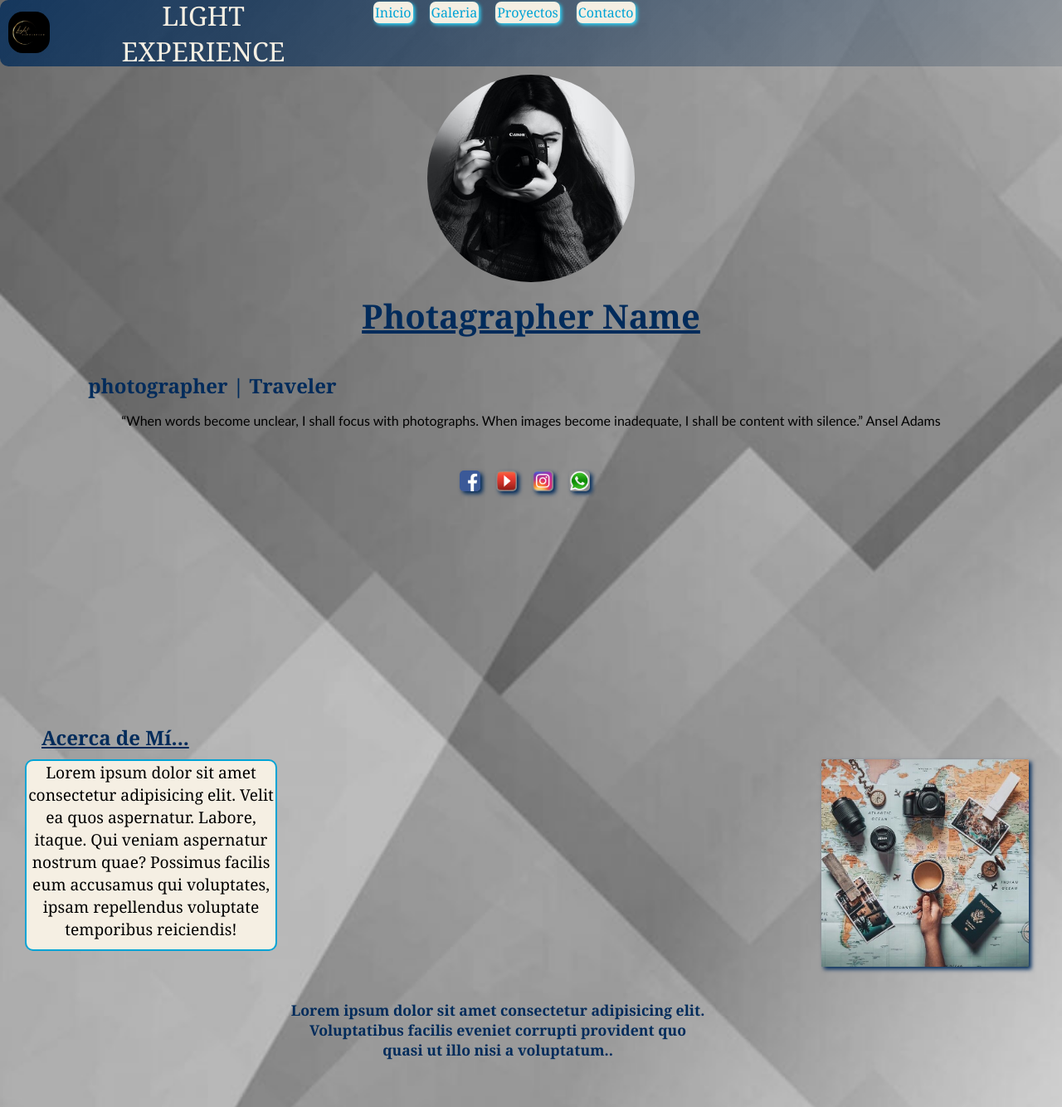
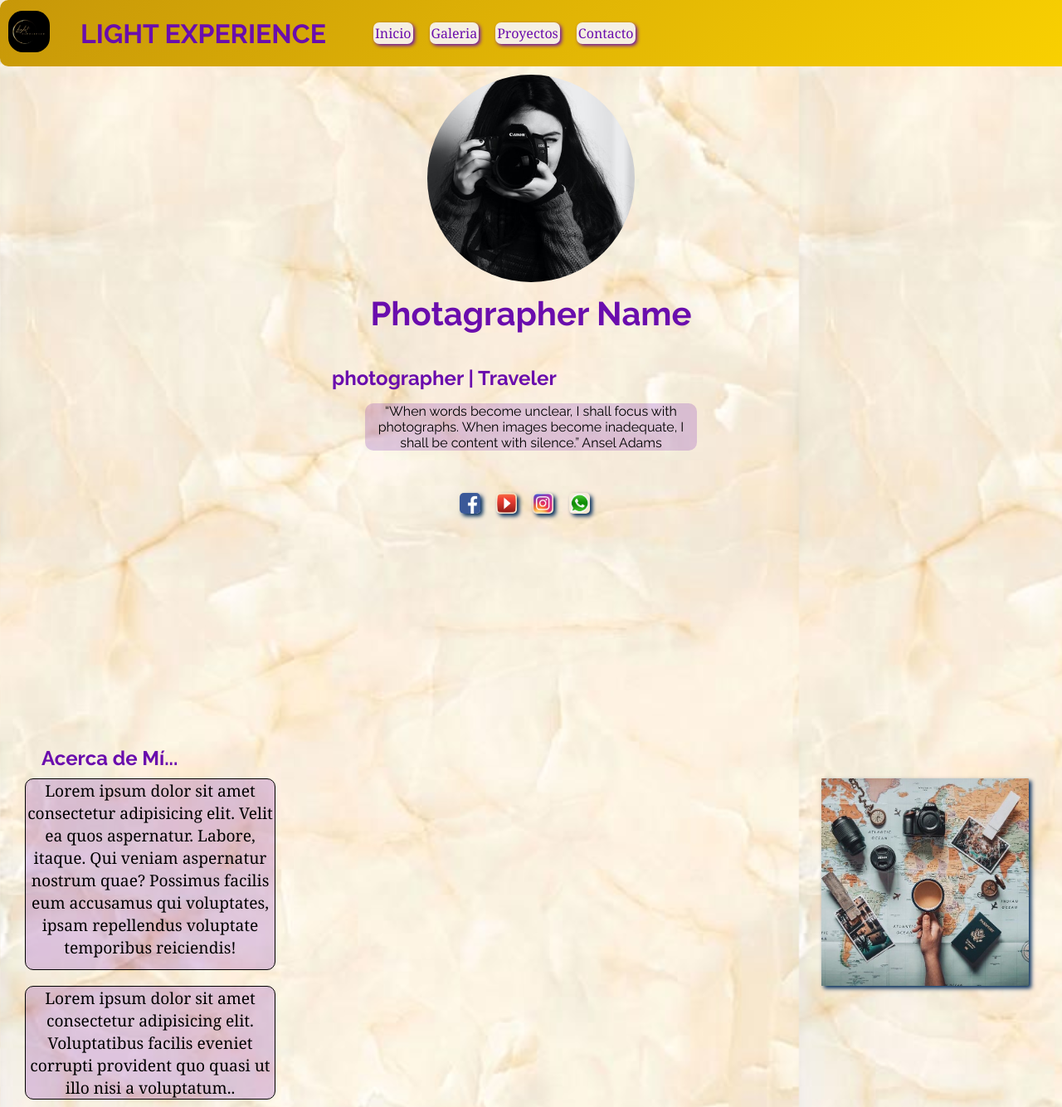
Before and after one commit to JefreyTG/Photography-Portfolio, a plain HTML site: page index.html in a window 1280 px wide. Shown: the top 1334 px of the page at 83% size. Drawn offline with Linux system fonts and the light colour scheme.

Commit message:
Se Modificaron los Estilos

```diff
--- a/contact.css
+++ b/contact.css
@@ -5,10 +5,11 @@
     --darkGrey: #526D82;
     --darkBlue: #002B5B;
     --lightBeige: #F5EFE3;
-    --neon: #2dd9fe;
-    --neon-glow: #00a3d5;
+    --purple:#6a0dad;
     --transparent:rgba(255, 0, 0, 0)
 }
+
+
 
 
 .header-container {
@@ -21,7 +22,7 @@
     padding: 10px;
     overflow: auto;
     border-radius: 10px;
-    background: linear-gradient(315deg,#1111 3%, #002B5B 38%, #526D82 68%, #9DB2BF 98%);
+    background:  linear-gradient(315deg, #ffd700 3%, #b8860b 38%, #cdaf70 68%, #ffecb3 98%);
     animation: gradient 15s ease infinite;
     background-size: 400% 400%;
     background-attachment: fixed;
@@ -81,11 +82,12 @@ span.brand-name{
 }
 
 .brand-name {
-    font-family: Cambria, Cochin, Georgia, Times, 'Times New Roman', serif;
+    font-family: 'Raleway', sans-serif;
     font-size: 2rem;
+    font-weight: 600;
     text-align: center;
     width: 300px;
-    color: var(--lightBeige);
+    color: var(--purple);
     margin-right: 20px;
     margin-left: 50px; /* Espaciado entre el nombre de la marca y el botón de navegación */
 }
@@ -115,7 +117,7 @@ span.brand-name{
 .nav-bars a{
     width: 45.5px;
     height: 28px;
-    color: var(--neon-glow);
+    color: var(--purple);
     font-size: 1rem;
     text-decoration: none;
     font-family: Cambria, Cochin, Georgia, Times, 'Times New Roman', serif;
@@ -156,26 +158,26 @@ a.a-projects:hover{
 
 .section-contact {
     padding: 80px 0;
-    background-color: var(--lightBeige);
-    color: var(--darkBlue);
+    background-image:URL('./Images/golden-background.jpg');
+    color: var(--purple);
 }
 
 .contact-top h3 {
-    color: var(--neon);
+    color: var(--purple);
 }
 
 .section-contact {
     padding: 80px 0;
     background-color: var(--lightBeige);
-    color: var(--darkBlue);
+    color: var(--purple);
     text-align: center;
 }
 
 .contact-top h3 {
-    color: var(--neon);
+    color: var(--purple);
     font-size: 2.5rem;
-    text-decoration: underline;
     margin-bottom: 20px;
+    font-size: ;
 }
 
 .contact-middle {
@@ -191,7 +193,7 @@ a.a-projects:hover{
 }
 
 .contact-icon {
-    color: var(--neon);
+    color: var(--purple);
     margin-right: 10px;
 }
 
@@ -210,30 +212,33 @@ a.a-projects:hover{
     width: 100%;
     padding: 15px;
     margin-bottom: 20px;
-    border: none;
+    border: 2px solid var(--purple);
     border-radius: 8px;
-    background-color: var(--darkGrey);
-    color: var(--white);
+    background-color: var(--lightBeige);
+    color: var(--dark);
     transition: background-color 0.3s, border 0.3s, color 0.3s;
 }
 
 .form input[type="submit"] {
-    background-color: var(--neon);
-    color: var(--darkBlue);
+    background-color: var(--purple);
+    font-size: 1rem;
+    color: var(--lightBeige);
     cursor: pointer;
     transition: background-color 0.3s, color 0.3s;
 }
 
 .form input[type="submit"]:hover {
-    background-color: var(--neon-glow);
+    background-color: var(--lightBeige);
+    color: var(--purple);
+    box-shadow: 2px 2px 4px var(--purple);
 }
-.footer-container {
 
+.footer-container.container {
     width: 100%;
     text-align: center;
     padding: 0%;
     border-radius: 10px;
-    background: linear-gradient(315deg,#1111 3%, #002B5B 38%, #526D82 68%, #9DB2BF 98%);
+    background:  linear-gradient(315deg, #ffd700 3%, #b8860b 38%, #cdaf70 68%, #ffecb3 98%);
     animation: gradient 15s ease infinite;
     background-size: 400% 400%;
     background-attachment: fixed; /* Ajusta el color de fondo según tus preferencias */
@@ -266,10 +271,20 @@ a.a-projects:hover{
      /* Ajusta el color del texto según tus preferencias */
 
      .footer-container.container h2{
-        color: var(--neon);
+        color: var(--purple);
 
      }
      div.contact{
         display: flex;
     justify-content: space-around;
      }
+     p {
+        max-width: 400px;
+        font-size: 1rem;
+        justify-content: space-around;
+        text-align: center;
+        font-family: Cambria, Cochin, Georgia, Times, 'Times New Roman', serif;
+        background-color: rgba(106, 13, 173, 0.2);
+        border-radius: 10px;
+        border: 1px solid ;
+    }
--- a/gallery.css
+++ b/gallery.css
@@ -5,8 +5,9 @@
     --darkGrey: #526D82;
     --darkBlue: #002B5B;
     --lightBeige: #F5EFE3;
-    --neon: #2dd9fe;
-    --neon-glow: #00a3d5;
+    --purple: #2dd9fe;
+    --purple-glow: #00a3d5;
+    --purple:#6a0dad;
     --transparent:rgba(255, 0, 0, 0)
 }
 
@@ -23,7 +24,9 @@
     padding: 10px;
     overflow: auto;
     border-radius: 10px;
-    background: linear-gradient(315deg,#1111 3%, #002B5B 38%, #526D82 68%, #9DB2BF 98%);
+    background:  linear-gradient(315deg, #ffd700 3%, #b8860b 38%, #cdaf70 68%, #ffecb3 98%);
+
+
     animation: gradient 15s ease infinite;
     background-size: 400% 400%;
     background-attachment: fixed;
@@ -56,7 +59,7 @@
 }
 
 span.brand-name{
-
+    color: var(--purple);
     margin-left: 25px;
 }
 
@@ -110,14 +113,14 @@ span.brand-name{
     border: 2px solid var(--lightBeige);
     background-color: var(--lightBeige); /* Espaciado entre elementos de navegación */
     border-radius: 7px;
-    box-shadow: 2px 2px 4px var(--neon);
+    box-shadow: 2px 2px 4px var(--purple);
 
 }
 
 a{
     width: 45.5px;
     height: 28px;
-    color: var(--neon-glow);
+    color: var(--purple);
     font-size: 1rem;
     text-decoration: none;
     font-family: Cambria, Cochin, Georgia, Times, 'Times New Roman', serif;
@@ -160,6 +163,7 @@ body{
     margin-top: 0px;
     padding: 0;
     font-family:'Trebuchet MS', 'Lucida Sans Unicode', 'Lucida Grande', 'Lucida Sans', Arial, sans-serif; /* Ajusta la fuente según tus preferencias */
+    background-image:URL('./Images/golden-background.jpg');
 
 
 
@@ -188,7 +192,7 @@ section.section-gallery{
     font-size: 2.5rem;
 
     text-align: center;
-    color: var(--neon);
+    color: var(--purple);
 }
 .box{
     position: relative;
@@ -260,13 +264,13 @@ div.btn:active::before{
 }
 
 
-.footer-container {
 
+.footer-container.container {
     width: 100%;
     text-align: center;
     padding: 0%;
     border-radius: 10px;
-    background: linear-gradient(315deg,#1111 3%, #002B5B 38%, #526D82 68%, #9DB2BF 98%);
+    background:  linear-gradient(315deg, #ffd700 3%, #b8860b 38%, #cdaf70 68%, #ffecb3 98%);
     animation: gradient 15s ease infinite;
     background-size: 400% 400%;
     background-attachment: fixed; /* Ajusta el color de fondo según tus preferencias */
@@ -299,32 +303,20 @@ div.btn:active::before{
      /* Ajusta el color del texto según tus preferencias */
 
      .footer-container.container h2{
-        color: var(--neon);
+        color: var(--purple);
 
      }
      div.contact{
         display: flex;
     justify-content: space-around;
      }
-
      p {
         max-width: 400px;
         font-size: 1rem;
         justify-content: space-around;
         text-align: center;
         font-family: Cambria, Cochin, Georgia, Times, 'Times New Roman', serif;
-        background: var(--lightBeige);
+        background-color: rgba(106, 13, 173, 0.2);
         border-radius: 10px;
-        border: 2px solid var(--neon-glow);
+        border: 1px solid ;
     }
-    h3{
-        width: fit-content;
-        height: fit-content;
-        text-decoration: underline;
-        text-align: center;
-        margin-top: 5px ;
-        margin-bottom: 5px;
-        font-size: 1.5rem;
-        font-family: Cambria, Cochin, Georgia, Times, 'Times New Roman', serif;
-        color: var(--darkBlue);
-    }
--- a/index.css
+++ b/index.css
@@ -5,19 +5,19 @@
     --darkGrey: #526D82;
     --darkBlue: #002B5B;
     --lightBeige: #F5EFE3;
-    --neon: #2dd9fe;
-    --neon-glow: #00a3d5;
+    --purple:#6a0dad;
     --transparent:rgba(255, 0, 0, 0)
 }
+
 
 body {
     margin: 0;
     padding: 0;
     align-items: center;
     align-content: center;
-    font-family:'Trebuchet MS', 'Lucida Sans Unicode', 'Lucida Grande', 'Lucida Sans', Arial, sans-serif; /* Ajusta la fuente según tus preferencias */
-    background-image:URL('./Images/Background2.jpeg');
-    background-size: cover;
+    font-family: 'Raleway', sans-serif;
+    background-image:URL('./Images/golden-background.jpg');
+    background-size:contain;
     justify-content: center;
 
 }
@@ -31,7 +31,7 @@ header.header-container {
     padding: 10px;
     overflow: auto;
     border-radius: 10px;
-    background: linear-gradient(315deg,#1111 3%, #002B5B 38%, #526D82 68%, #9DB2BF 98%);
+    background:  linear-gradient(315deg, #ffd700 3%, #b8860b 38%, #cdaf70 68%, #ffecb3 98%);
     animation: gradient 15s ease infinite;
     background-size: 400% 400%;
     background-attachment: fixed; /* Ajusta el color de fondo según tus preferencias */
@@ -63,7 +63,9 @@ header.header-container {
 }
 
 span.brand-name{
+    color: var(--purple);
     font-size: 2rem;
+    font-family: 'Raleway', sans-serif;
     margin-left: 25px;
 }
 
@@ -90,8 +92,9 @@ span.brand-name{
 }
 
 .brand-name {
-    font-family: Cambria, Cochin, Georgia, Times, 'Times New Roman', serif;
+    font-family: 'Raleway', sans-serif;
     font-size: 2rem;
+    font-weight: 600;
     text-align: center;
     width: 300px;
     color: var(--lightBeige);
@@ -117,14 +120,14 @@ span.brand-name{
     border: 2px solid var(--lightBeige);
     background-color: var(--lightBeige); /* Espaciado entre elementos de navegación */
     border-radius: 7px;
-    box-shadow: 2px 2px 4px var(--neon);
+    box-shadow: 2px 2px 4px var(--purple);
 
 }
 
 a{
     width: 45.5px;
     height: 28px;
-    color: var(--neon-glow);
+    color: var(--purple);
     font-size: 1rem;
     text-decoration: none;
     font-family: Cambria, Cochin, Georgia, Times, 'Times New Roman', serif;
@@ -187,14 +190,19 @@ a.a-blog:hover{
 h2{
     margin-top: 5px ;
     margin-bottom: 10px;
-    text-decoration: underline;
     font-size: 1.8rem;
-    font-family: Cambria, Cochin, Georgia, Times, 'Times New Roman', serif;
-    color: var(--darkBlue);
+    font-family: 'Raleway', sans-serif;
+    color: var(--purple);
 }
 .about-content h2{
+    color: var(--purple);
     font-size: 2.5rem;
     margin-bottom: 40px;
+}
+blockquote{
+    background-color: rgba(106, 13, 173, 0.2);
+    max-width: 400px;
+    border-radius: 10px;
 }
 h3{
     width: fit-content;
@@ -204,8 +212,9 @@ h3{
     margin-top: 5px ;
     margin-bottom: 5px;
     font-size: 1.5rem;
-    font-family: Cambria, Cochin, Georgia, Times, 'Times New Roman', serif;
-    color: var(--darkBlue);
+    font-family: 'Raleway', sans-serif;
+    color: var(--purple);
+    border-radius: 10px;
 }
 .sec-one-left h3{
     align-self: center;
@@ -215,6 +224,8 @@ h3{
     text-align: center;
     font-size: 1.1rem;
     text-justify:auto;
+    background-color: rgba(106, 13, 173, 0.2)
+
 }
 div.social-icons {
     width:fit-content;
@@ -248,7 +259,7 @@ img.fab.fa-facebook:hover, img.fab.fa-youtube:hover, img.fab.fa-instagram:hover,
     width: 30px;
     height: 30px;
     border-radius: 25%;
-    box-shadow: 3px 3px 5px var(--neon);
+    box-shadow: 3px 3px 5px var(--purple);
     filter: brightness(150%);
 }
 
@@ -291,6 +302,7 @@ div.about-p-img{
 .sec-one-left p{
     width: 300px;
     font-size: 1.2rem;
+    background-color: rgba(106, 13, 173, 0.2);
     justify-content: left;
     margin-left: 30px;
     margin-top: 0%;
@@ -308,7 +320,7 @@ div.about-p-img{
     text-align: center;
     padding: 0%;
     border-radius: 10px;
-    background: linear-gradient(315deg,#1111 3%, #002B5B 38%, #526D82 68%, #9DB2BF 98%);
+    background:  linear-gradient(315deg, #ffd700 3%, #b8860b 38%, #cdaf70 68%, #ffecb3 98%);
     animation: gradient 15s ease infinite;
     background-size: 400% 400%;
     background-attachment: fixed; /* Ajusta el color de fondo según tus preferencias */
@@ -341,7 +353,7 @@ div.about-p-img{
      /* Ajusta el color del texto según tus preferencias */
 
      .footer-container.container h2{
-        color: var(--neon);
+        color: var(--purple);
 
      }
      div.contact{
@@ -354,7 +366,7 @@ div.about-p-img{
         justify-content: space-around;
         text-align: center;
         font-family: Cambria, Cochin, Georgia, Times, 'Times New Roman', serif;
-        background: var(--lightBeige);
+        background-color: rgba(106, 13, 173, 0.2);
         border-radius: 10px;
-        border: 2px solid var(--neon-glow);
+        border: 1px solid ;
     }
--- a/index.html
+++ b/index.html
@@ -6,6 +6,8 @@
     <meta name="viewport" content="width=device-width, initial-scale=1.0">
     <title>Portafolio Fotográfico</title>
     <link rel="stylesheet" href="index.css">
+    <link rel="stylesheet" href="https://fonts.googleapis.com/css2?family=Raleway:wght@400;700&display=swap">
+
 </head>
 
 <body>
@@ -75,7 +77,7 @@
                     <div class="work-img-1"></div>
                     <div class="wor-image-2"></div>
                 </div>
-                <h3>Lorem ipsum dolor sit amet consectetur adipisicing elit. Voluptatibus facilis eveniet corrupti provident quo quasi ut illo nisi a voluptatum..</h3>
+                <p>Lorem ipsum dolor sit amet consectetur adipisicing elit. Voluptatibus facilis eveniet corrupti provident quo quasi ut illo nisi a voluptatum..</p>
             </div>
         </div>
     </section>
--- a/projects.css
+++ b/projects.css
@@ -5,10 +5,10 @@
     --darkGrey: #526D82;
     --darkBlue: #002B5B;
     --lightBeige: #F5EFE3;
-    --neon: #2dd9fe;
-    --neon-glow: #00a3d5;
+    --purple:#6a0dad;
     --transparent:rgba(255, 0, 0, 0)
 }
+
 
 
 .header-container {
@@ -21,7 +21,7 @@
     padding: 10px;
     overflow: auto;
     border-radius: 10px;
-    background: linear-gradient(315deg,#1111 3%, #002B5B 38%, #526D82 68%, #9DB2BF 98%);
+    background:  linear-gradient(315deg, #ffd700 3%, #b8860b 38%, #cdaf70 68%, #ffecb3 98%);
     animation: gradient 15s ease infinite;
     background-size: 400% 400%;
     background-attachment: fixed;
@@ -54,8 +54,11 @@
 }
 
 span.brand-name{
-    font-size: 1.5rem;
+    font-size: 1.2rem;
+    font-family: 'Raleway', sans-serif;
+    font-weight: 600;
     margin-left: 25px;
+    color: var(--purple);
 }
 
 .logo-img img {
@@ -81,8 +84,7 @@ span.brand-name{
 }
 
 .brand-name {
-    font-family: Cambria, Cochin, Georgia, Times, 'Times New Roman', serif;
-    font-size: 2rem;
+    font-family: 'Raleway', sans-serif;
     text-align: center;
     width: 300px;
     color: var(--lightBeige);
@@ -160,7 +162,8 @@ body{
     margin-top: 0%;
     margin-left: 0%;
     padding: 0%;
-    font-family:'Trebuchet MS', 'Lucida Sans Unicode', 'Lucida Grande', 'Lucida Sans', Arial, sans-serif; /* Ajusta la fuente según tus preferencias */
+    font-family: 'Raleway', sans-serif;
+    background-image:URL('./Images/golden-background.jpg');
 
 
 
@@ -206,9 +209,8 @@ img{
 }
 .p1-container h1, .p2-container h1, .p3-container h1{
     font-size: 2rem;
-    font-family: Cambria, Cochin, Georgia, Times, 'Times New Roman', serif;
-    text-decoration: underline;
-    color: var(--darkBlue);
+    font-family: 'Raleway', sans-serif;
+    color: var(--purple);
     margin-top: 70px;
     padding: 0%;
 }
@@ -220,21 +222,22 @@ p, h3 {
     font-size: 1rem;
     justify-content: space-around;
     text-align: center;
-    font-family: Cambria, Cochin, Georgia, Times, 'Times New Roman', serif;
+    font-family: 'Raleway', sans-serif;
     background: var(--lightBeige);
     border-radius: 10px;
     border: 2px solid var(--neon-glow);
 }
+p{
+    background-color: rgba(106, 13, 173, 0.2);
+}
 
 
-
-.footer-container {
-
+.footer-container.container {
     width: 100%;
     text-align: center;
     padding: 0%;
     border-radius: 10px;
-    background: linear-gradient(315deg,#1111 3%, #002B5B 38%, #526D82 68%, #9DB2BF 98%);
+    background:  linear-gradient(315deg, #ffd700 3%, #b8860b 38%, #cdaf70 68%, #ffecb3 98%);
     animation: gradient 15s ease infinite;
     background-size: 400% 400%;
     background-attachment: fixed; /* Ajusta el color de fondo según tus preferencias */
@@ -267,10 +270,20 @@ p, h3 {
      /* Ajusta el color del texto según tus preferencias */
 
      .footer-container.container h2{
-        color: var(--neon);
+        color: var(--purple);
 
      }
      div.contact{
         display: flex;
     justify-content: space-around;
      }
+     p {
+        max-width: 400px;
+        font-size: 1rem;
+        justify-content: space-around;
+        text-align: center;
+        font-family: Cambria, Cochin, Georgia, Times, 'Times New Roman', serif;
+        background-color: rgba(106, 13, 173, 0.2);
+        border-radius: 10px;
+        border: 1px solid ;
+    }
```
Also changed, not shown: Images/golden-background.jpg (added).
